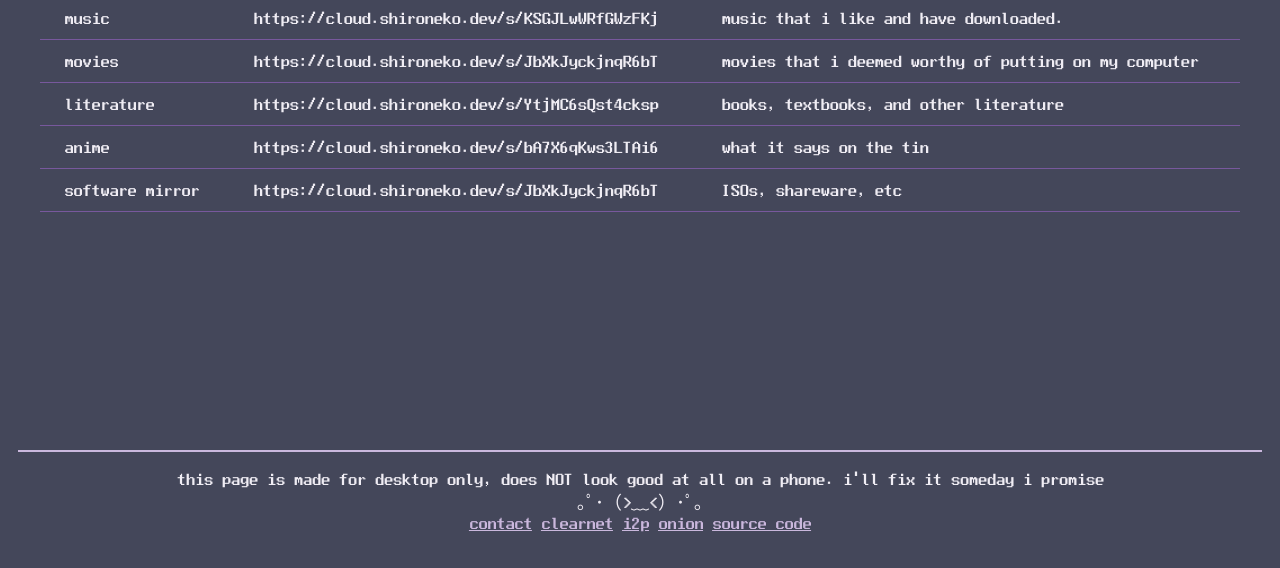
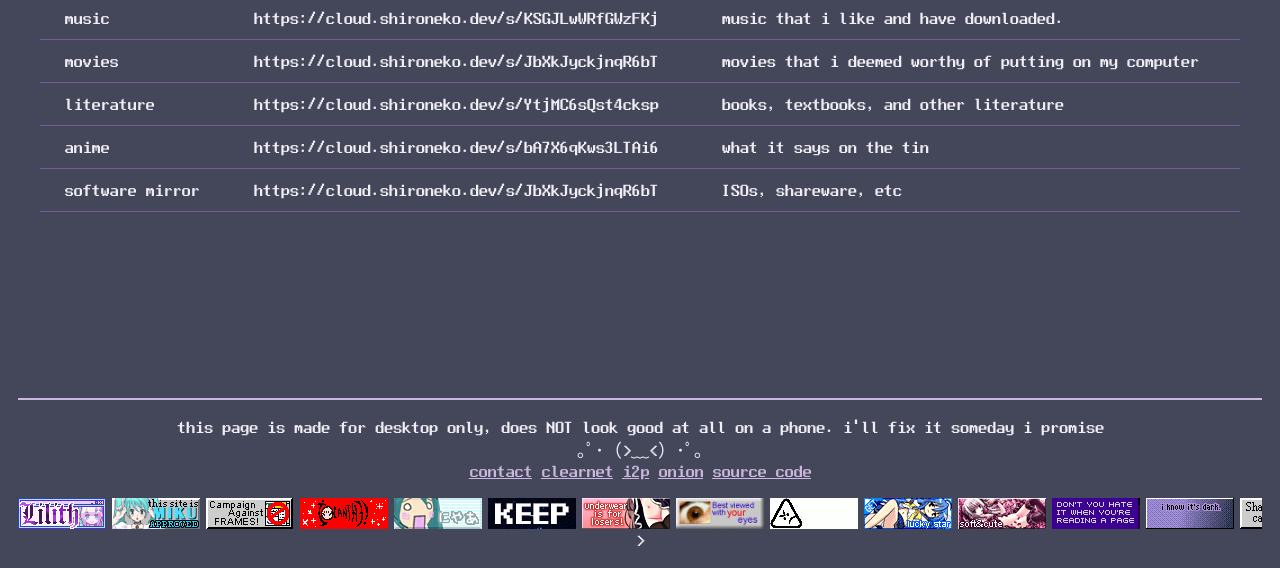
Before and after one commit to alexbraadworst/shironeko.dev, a plain HTML site: page fileshare/index.html in a window 1280 px wide. Shown: the part 232-800 px from the top of the page. Drawn offline with Linux system fonts and the light colour scheme.

Commit message:
modified:   assets/footer.html 	modified:   assets/header.html 	modified:   assets/scripts/headerfooter.sh 	new file:   assets/scripts/purge-backups.sh 	modified:   blog/2025/07/2025-07-20 An easier way.html 	modified:   contact.html 	modified:   fileshare/index.html 	modified:   index.html

```diff
--- a/contact.html
+++ b/contact.html
@@ -81,12 +81,33 @@
     <a href="/contact.html">contact</a>
     <a href="https://shironeko.dev">clearnet</a>
     <a href="http://s66zcmqabqucrxkujak6dg7prpuz56da2l4fga2z2xogtvjrauua.b32.i2p">i2p</a>
-    <a href="https://742cl2qutqydkjxn2cd6amskw2fxjmplvaqzfhzcrnsa2aydwdiwpjad.onion">onion</a>
+    <a href="http://742cl2qutqydkjxn2cd6amskw2fxjmplvaqzfhzcrnsa2aydwdiwpjad.onion">onion</a>
     <a href="https://github.com/alexbraadworst/shironeko.dev/">source code</a>
   </p>
+  <div class="badge-scroller">
+  <div class="badge-row">
+    <a href="https://lilithdev.neocities.org/"><img src="/assets/img/badges/lilithdevbtn.gif"></a>
+    <img src="/assets/img/badges/mikuapproved.gif">
+    <a href="https://lu.tiny-universes.net"><img src="/assets/img/badges/nonoframes.gif"></a>
+    <a href="https://iolanthe.neocities.org"><img src="/assets/img/badges/io.gif"></a>
+    <a href="https://nyaa.neocities.org"><img src="/assets/img/badges/nyaabanner.gif"></a>
+    <a href="https://yesterweb.org/no-to-web3/"><img src="/assets/img/badges/noweb3.gif"></a>
+    <img src="/assets/img/badges/underwear.gif">
+    <a href="https://anybrowser.org/campaign/"><img src="/assets/img/badges/any-browser.gif"></a>
+    <a href="https://www.defectivebydesign.org"><img src="/assets/img/badges/drm.gif"></a>
+    <img src="/assets/img/badges/konata.gif">
+    <img src="/assets/img/badges/softcute.gif">
+    <img src="/assets/img/badges/paywalls.gif">
+    <a href="https://lu.tiny-universes.net"><img src="/assets/img/badges/b-not-alone.gif"></a>
+    <a href="https://www.wikihow.com/Seed-a-Torrent"><img src="/assets/img/badges/torrents.gif"></a>
+    <a href="https://memoryloss.neocities.org"><img src="/assets/img/badges/memoryloss_button.gif"></a>
+    <a href="https://aioi.neocities.org"><img src="/assets/img/badges/aioi.gif"></a>
+    <img src="/assets/img/badges/transrights.gif">
+    <a href="https://vscodium.com"><img src="/assets/img/badges/vscodium.png"></a>
+    <a href="https://neocities.org/site/zlxkks/"><img src="/assets/img/badges/neocities.gif"></a>
+  </div>
+</div>
+
 </footer>
 </body>
-
-<script src="/assets/scripts/headerfooter.js"></script>
-
 </html>
--- a/fileshare/index.html
+++ b/fileshare/index.html
@@ -46,5 +46,28 @@
     <a href="http://742cl2qutqydkjxn2cd6amskw2fxjmplvaqzfhzcrnsa2aydwdiwpjad.onion">onion</a>
     <a href="https://github.com/alexbraadworst/shironeko.dev/">source code</a>
   </p>
-</footer></body>
+  <div class="badge-scroller">
+  <div class="badge-row">
+    <a href="https://lilithdev.neocities.org/"><img src="/assets/img/badges/lilithdevbtn.gif"></a>
+    <img src="/assets/img/badges/mikuapproved.gif">
+    <a href="https://lu.tiny-universes.net"><img src="/assets/img/badges/nonoframes.gif"></a>
+    <a href="https://iolanthe.neocities.org"><img src="/assets/img/badges/io.gif"></a>
+    <a href="https://nyaa.neocities.org"><img src="/assets/img/badges/nyaabanner.gif"></a>
+    <a href="https://yesterweb.org/no-to-web3/"><img src="/assets/img/badges/noweb3.gif"></a>
+    <img src="/assets/img/badges/underwear.gif">
+    <a href="https://anybrowser.org/campaign/"><img src="/assets/img/badges/any-browser.gif"></a>
+    <a href="https://www.defectivebydesign.org"><img src="/assets/img/badges/drm.gif"></a>
+    <img src="/assets/img/badges/konata.gif">
+    <img src="/assets/img/badges/softcute.gif">
+    <img src="/assets/img/badges/paywalls.gif">
+    <a href="https://lu.tiny-universes.net"><img src="/assets/img/badges/b-not-alone.gif"></a>
+    <a href="https://www.wikihow.com/Seed-a-Torrent"><img src="/assets/img/badges/torrents.gif"></a>
+    <a href="https://memoryloss.neocities.org"><img src="/assets/img/badges/memoryloss_button.gif"></a>
+    <a href="https://aioi.neocities.org"><img src="/assets/img/badges/aioi.gif"></a>
+    <img src="/assets/img/badges/transrights.gif">
+    <a href="https://vscodium.com"><img src="/assets/img/badges/vscodium.png"></a>
+    <a href="https://neocities.org/site/zlxkks/"><img src="/assets/img/badges/neocities.gif"></a>
+  </div>
+</div>
+></body>
 </html>
```
Also changed, not shown: assets/footer.html (+0 -2 lines), blog/2025/07/2025-07-20 An easier way.html (+24 -1 lines), index.html (+9 -8 lines), assets/header.html (line endings or trailing spaces), 2 other files.
